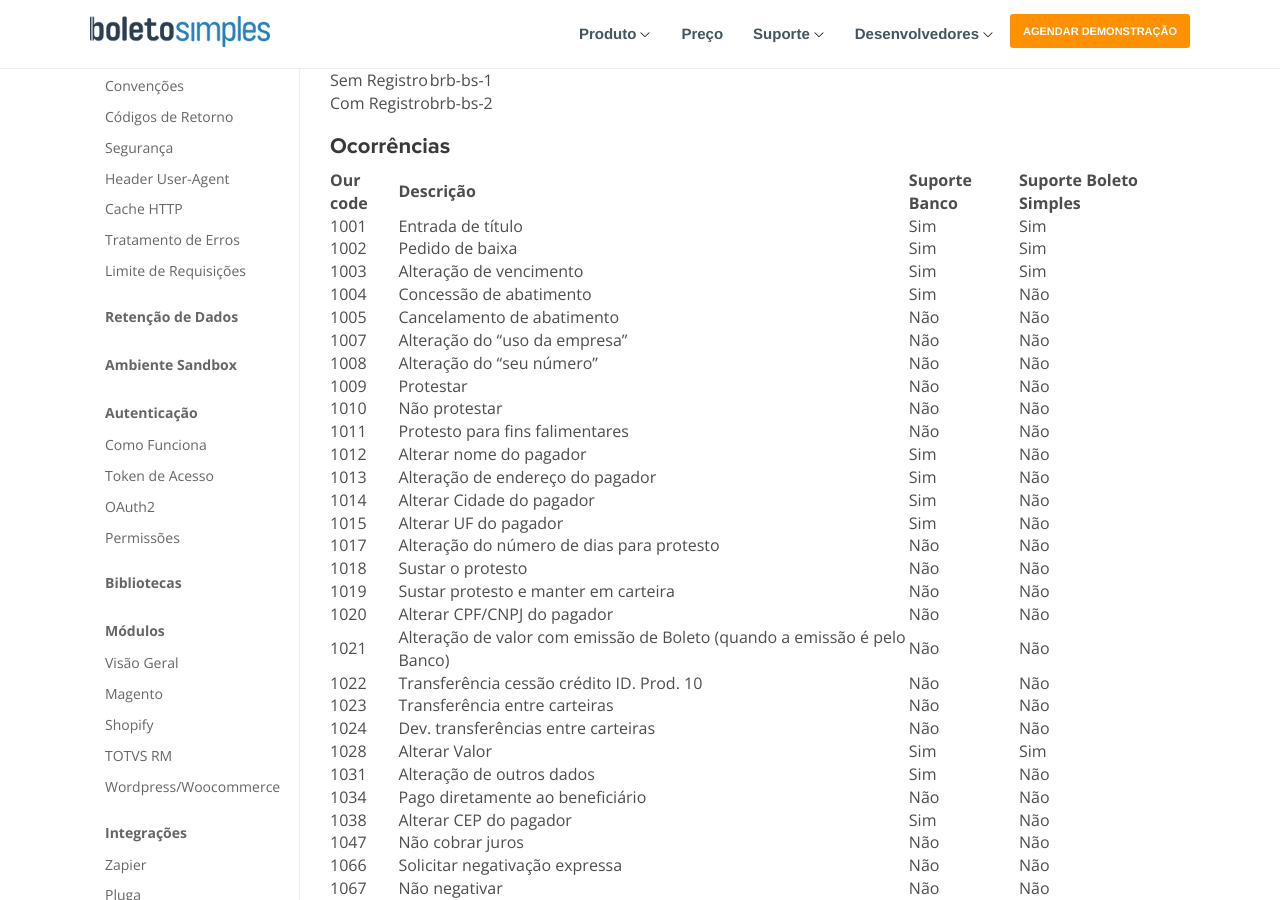
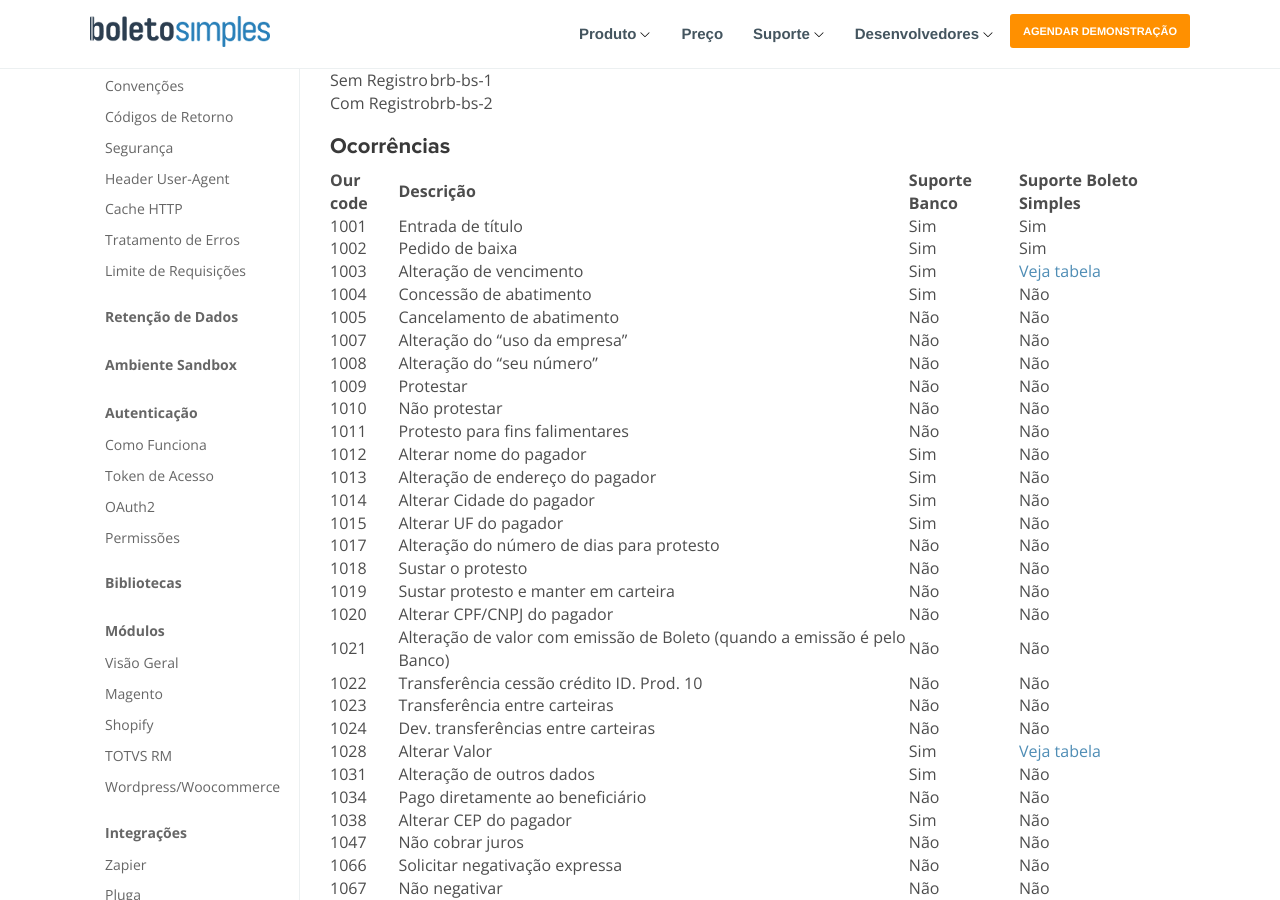
Before and after one commit to BoletoSimples/boletosimples-docs, a Jekyll site: the page built from bank_contracts/brb.markdown, in a window 1280 px wide and 900 px high, scrolled down 228 px. Built offline with Jekyll 4.4.1, drawn with Linux system fonts in a browser that asks for light colours.

Commit message:
Updated Brb

```diff
--- a/bank_contracts/brb.markdown
+++ b/bank_contracts/brb.markdown
@@ -18,7 +18,7 @@ layout: pt
 |:---------|:----------------------------------------------------|:--------------|:-----------------------|
 | 1001     | Entrada de título                                   | Sim           | Sim                    |
 | 1002     | Pedido de baixa                                     | Sim           | Sim                    |
-| 1003     | Alteração de vencimento                             | Sim           | Sim                    |
+| 1003     | Alteração de vencimento                             | Sim           | [Veja tabela](https://suporte.boletosimples.com.br/article/pten2qs3c0-posso-alterar-a-data-de-vencimento-e-o-valor-de-um-boleto-j-emitido)                    |
 | 1004     | Concessão de abatimento                             | Sim           | Não                    |
 | 1005     | Cancelamento de abatimento                          | Não           | Não                    |
 | 1007     | Alteração do "uso da empresa"                       | Não           | Não                    |
@@ -38,7 +38,7 @@ layout: pt
 | 1022     | Transferência cessão crédito ID. Prod. 10           | Não           | Não                    |
 | 1023     | Transferência entre carteiras                       | Não           | Não                    |
 | 1024     | Dev. transferências entre carteiras                 | Não           | Não                    |
-| 1028     | Alterar Valor                                       | Sim           | Sim                    |
+| 1028     | Alterar Valor                                       | Sim           | [Veja tabela](https://suporte.boletosimples.com.br/article/pten2qs3c0-posso-alterar-a-data-de-vencimento-e-o-valor-de-um-boleto-j-emitido)                    |
 | 1031     | Alteração de outros dados                           | Sim           | Não                    |
 | 1034     | Pago diretamente ao beneficiário                    | Não           | Não                    |
 | 1038     | Alterar CEP do pagador                              | Sim           | Não                    |
```
